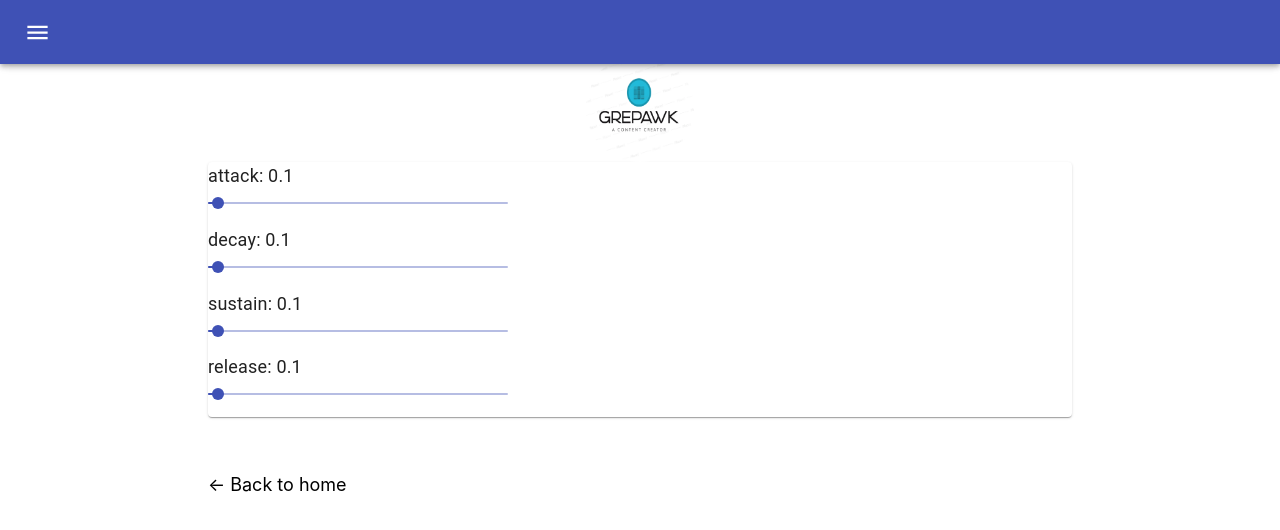
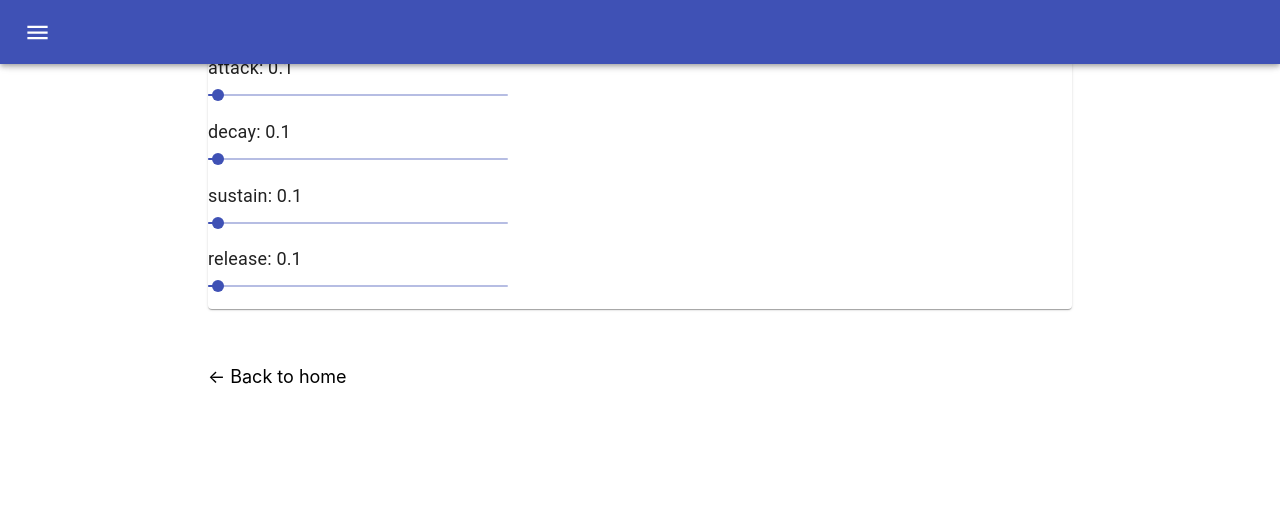
Before and after one commit to yishengjiang99/rc, a Next.js app: page /bach in a window 1280 px wide. Shown: the top 530 px of the page. Built offline with nearby package versions, Linux system fonts and the light colour scheme.

Commit message:
fix import

```diff
--- a/components/layout.js
+++ b/components/layout.js
@@ -1,4 +1,4 @@
-import Head from "next/head";
+import Head from "";
 import clsx from "clsx";
 import Drawer from "@material-ui/core/Drawer";
 import CssBaseline from "@material-ui/core/CssBaseline";
@@ -178,19 +178,7 @@ export default function Layout({ children, home }) {
               alt={name}
             />
           </>
-        ) : (
-          <>
-            <Link href="/">
-              <a>
-                <img
-                  src="/images/logo.png"
-                  className={`${styles.headerImage} ${utilStyles.borderCircle}`}
-                  alt={name}
-                />
-              </a>
-            </Link>
-          </>
-        )}
+        ) : null}
       </header>
       <main>{children}</main>
       {!home && (
--- a/components/tree.jsx
+++ b/components/tree.jsx
@@ -13,7 +13,7 @@ const useStyles = makeStyles({
   },
 });
 
-export default function FileSystemNavigator() {
+export default function FileSystemNavigator(files) {
   const classes = useStyles();
 
   return (
--- a/pages/posts/[id].js
+++ b/pages/posts/[id].js
@@ -1,6 +1,6 @@
 import Layout from "../../components/layout";
 import { getAllPostIds, getPostData } from "../../lib/posts";
-import Head from "next/Head";
+import Head from "next/head";
 import utilStyles from "../../styles/utils.module.css";
 import Date from "../../components/date";
 
--- a/src/posts/[id].js
+++ b/src/posts/[id].js
@@ -1,6 +1,6 @@
 import Layout from '../../components/layout'
 import { getAllPostIds, getPostData } from '../../lib/posts'
-import Head from "next/Head";
+import Head from "next/head";
 import utilStyles from '../../styles/utils.module.css';
 import Date from '../../components/date';
 
```
Also changed, not shown: src/posts/first-post.js (+6 -8 lines).
